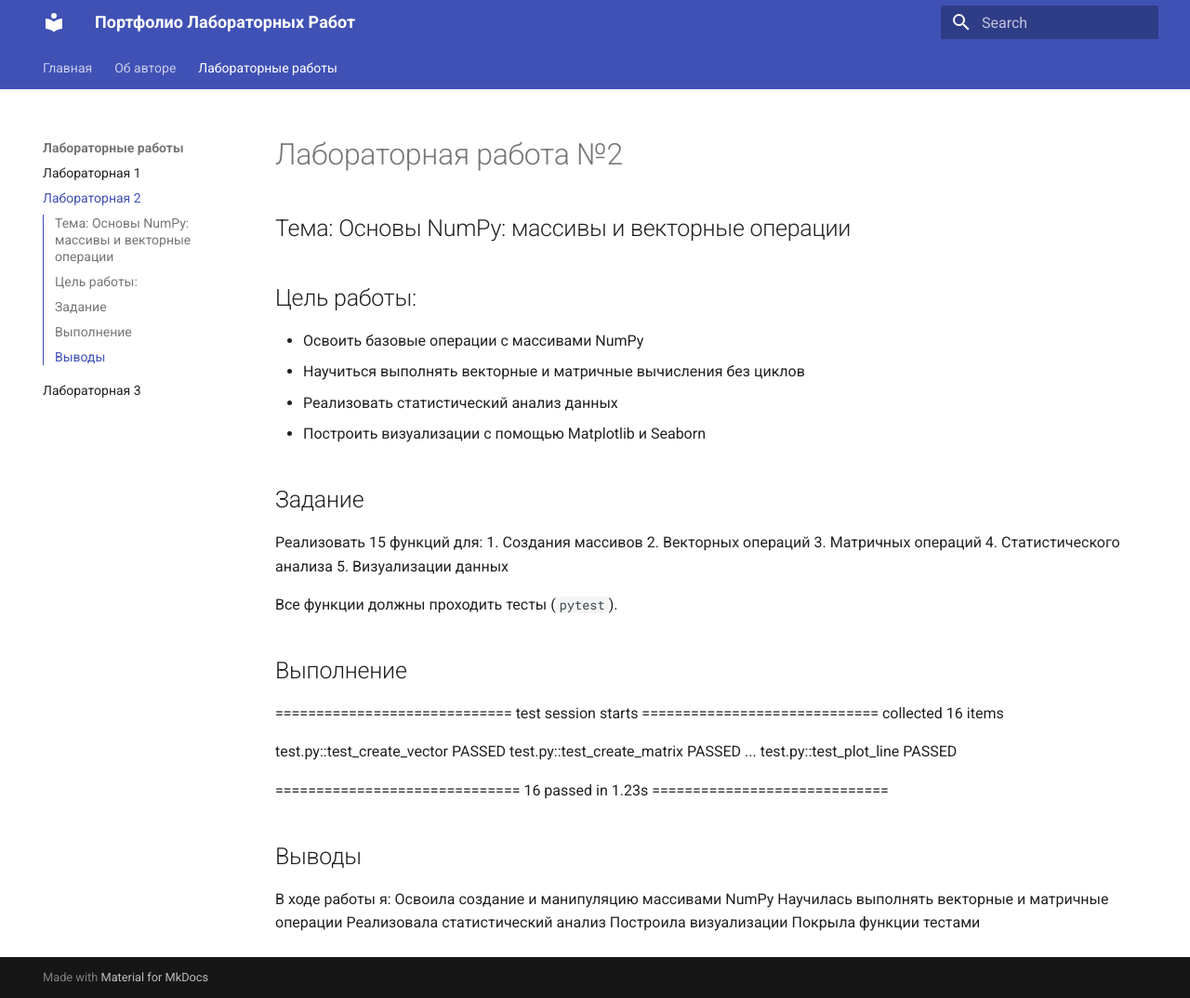
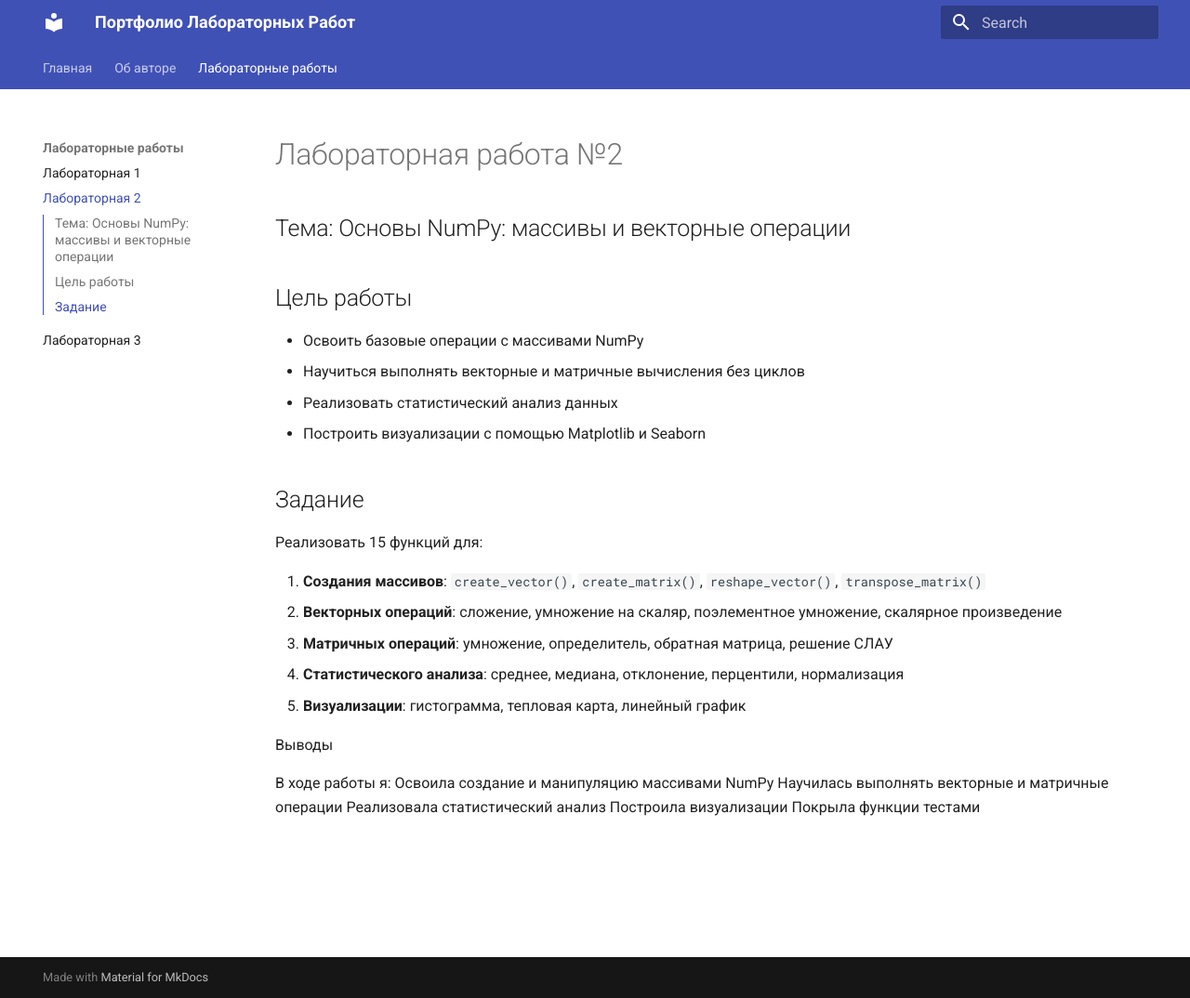
Before and after one commit to salyahovakamila/salyahovakamila.github.io, an MkDocs documentation site: the page built from source/docs/labs/lab2.md, in a window 1280 px wide and 1074 px high. Shown: the whole window at 93% size. Built offline with MkDocs 1.6.1 and Material for MkDocs 9.7.7, drawn with Linux system fonts in a browser that asks for light colours.

Commit message:
docs: add full content to Lab 2

```diff
--- a/source/docs/labs/lab2.md
+++ b/source/docs/labs/lab2.md
@@ -1,38 +1,30 @@
-#  Лабораторная работа №2
+# Лабораторная работа №2
 ## Тема: Основы NumPy: массивы и векторные операции
 
 
+##  Цель работы
 
-##  Цель работы:
 - Освоить базовые операции с массивами NumPy
 - Научиться выполнять векторные и матричные вычисления без циклов
 - Реализовать статистический анализ данных
 - Построить визуализации с помощью Matplotlib и Seaborn
 
-##  Задание
+
+## Задание
+
 Реализовать 15 функций для:
-1. Создания массивов
-2. Векторных операций
-3. Матричных операций
-4. Статистического анализа
-5. Визуализации данных
 
-Все функции должны проходить тесты (`pytest`).
-
-## Выполнение
-
-============================= test session starts =============================
-collected 16 items
-
-test.py::test_create_vector PASSED
-test.py::test_create_matrix PASSED
-...
-test.py::test_plot_line PASSED
-
-============================== 16 passed in 1.23s =============================
+1. **Создания массивов**: `create_vector()`, `create_matrix()`, `reshape_vector()`, `transpose_matrix()`
+2. **Векторных операций**: сложение, умножение на скаляр, поэлементное умножение, скалярное произведение
+3. **Матричных операций**: умножение, определитель, обратная матрица, решение СЛАУ
+4. **Статистического анализа**: среднее, медиана, отклонение, перцентили, нормализация
+5. **Визуализации**: гистограмма, тепловая карта, линейный график
 
 
-## Выводы
+
+
+ Выводы
+
 В ходе работы я:
 Освоила создание и манипуляцию массивами NumPy
 Научилась выполнять векторные и матричные операции
```
